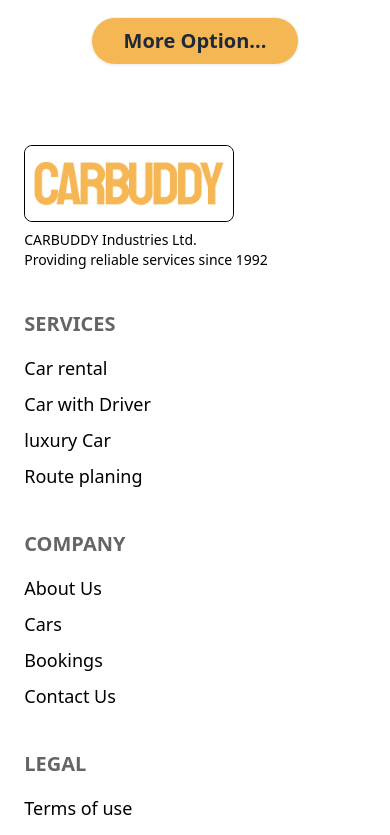
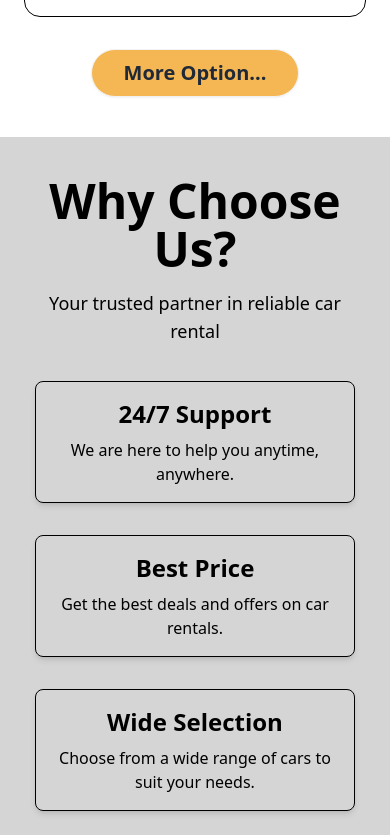
Before and after one commit to jabirstain3/carbuddy, a React (Vite) app: page / in a window 390 px wide. Shown: the part 2600-3435 px from the top of the page. Built offline with nearby package versions, Linux system fonts and the light colour scheme.

Commit message:
added responsive why choose us? section

```diff
--- a/src/components/layout/home/FeaturedCarLayout.tsx
+++ b/src/components/layout/home/FeaturedCarLayout.tsx
@@ -9,7 +9,7 @@ const FeaturedCarLayout = () => {
     return (
         <div className="w-11/12 xl:w-10/12 mx-auto px-2 py-10 lg:py-20">
             <IntroText sectionHeader={sectionHeader} sectionText={sectionText} />
-            <div className="my-8 xl:my-10 flex flex-wrap justify-center gap-4 md:gap-6 xl:gap-8">
+            <div className="my-8 xl:my-10 flex flex-wrap justify-center gap-8">
                 {
                     fcars.map((car) => <CarCard key={car}/>)
                 }
--- a/src/components/layout/home/HomeLayout.tsx
+++ b/src/components/layout/home/HomeLayout.tsx
@@ -1,4 +1,5 @@
 import Button from "../../shearedComponent/button";
+import IntroText from "../../ui/section/IntroText";
 import FeaturedCarLayout from "./FeaturedCarLayout";
 
 
@@ -6,7 +7,7 @@ const HomeLayout = () => {
     return (
         <section className="mx-auto">
             {/* hero section */}
-            <div className="relative flex items-center h-[calc(100vh-80px)] justify-center  bg-gray-100">
+            <div className="relative flex items-center h-[calc(100vh-80px)] justify-center bg-gray-100">
                 <img src="../../../../src/assets/images/man-parked-side-road.jpg" alt="" className="object-cover w-full h-full  max-h-screen contrast-[.9] brightness-[.4] "/>
 
                 <div className=" absolute w-11/12 xl:w-10/12 mx-auto max-w-4xl items-center ">
@@ -25,8 +26,30 @@ const HomeLayout = () => {
 
             </div> */}
 
+            {/* Why Choose Us section */}
+            <div className="w-full px-2 py-10 lg:py-20 bg-acn ">
+                <div className="w-11/12 xl:w-10/12 max-w-4xl mx-auto text-center">
+                    <IntroText sectionHeader="Why Choose Us?" sectionText="Your trusted partner in reliable car rental" />
 
-        </section>
+                    <div className="mt-9 grid grid-cols-1 md:grid-cols-3 justify-items-center gap-8">
+                        <div className="max-w-xs p-4 border rounded-lg shadow-md ">
+                            <h3 className="text-2xl font-semibold mb-2">24/7 Support</h3>
+                            <p>We are here to help you anytime, anywhere.</p>
+                        </div>
+
+                        <div className="max-w-xs p-4 border rounded-lg shadow-md">
+                            <h3 className="text-2xl font-semibold mb-2">Best Price</h3>
+                            <p>Get the best deals and offers on car rentals.</p>
+                        </div>
+
+                        <div className="max-w-xs p-4 border rounded-lg shadow-md">
+                            <h3 className="text-2xl font-semibold mb-2">Wide Selection</h3>
+                            <p>Choose from a wide range of cars to suit your needs.</p>
+                        </div>
+                    </div>
+                </div>
+            </div>
+                </section>
     );
 };
 
```
